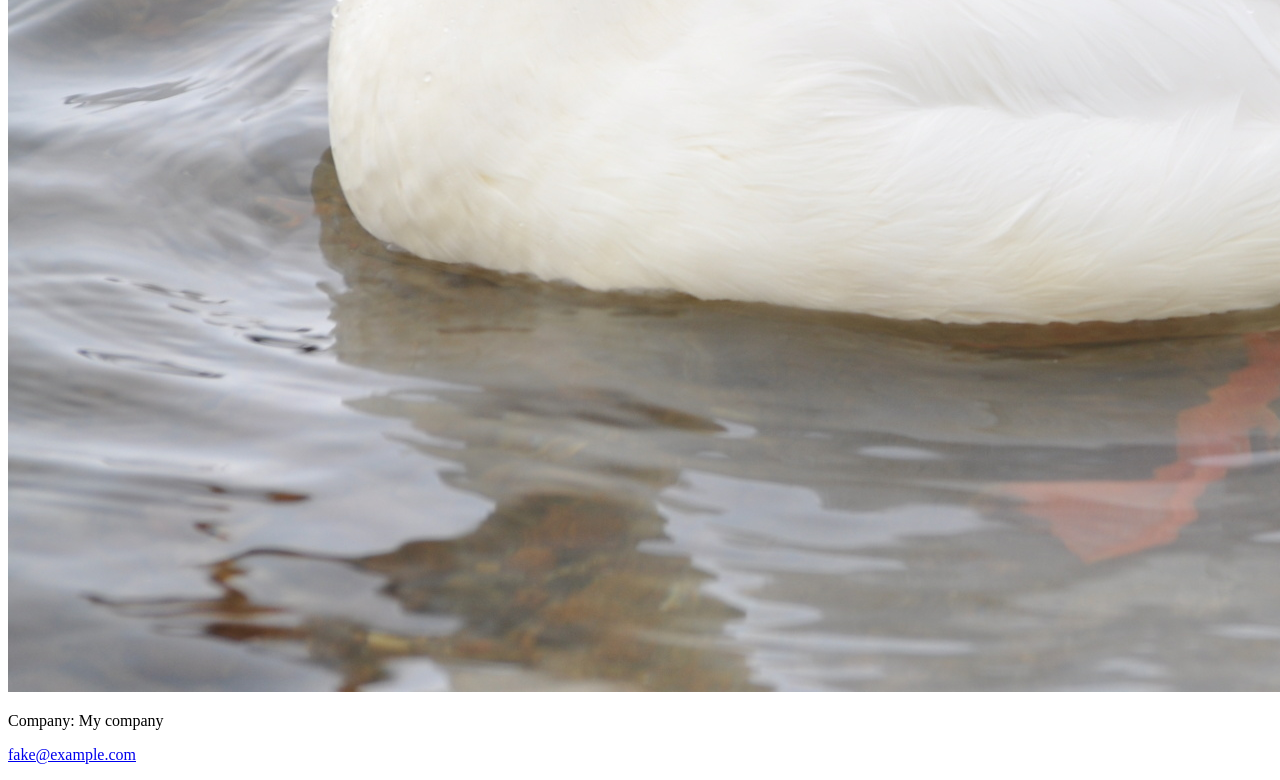
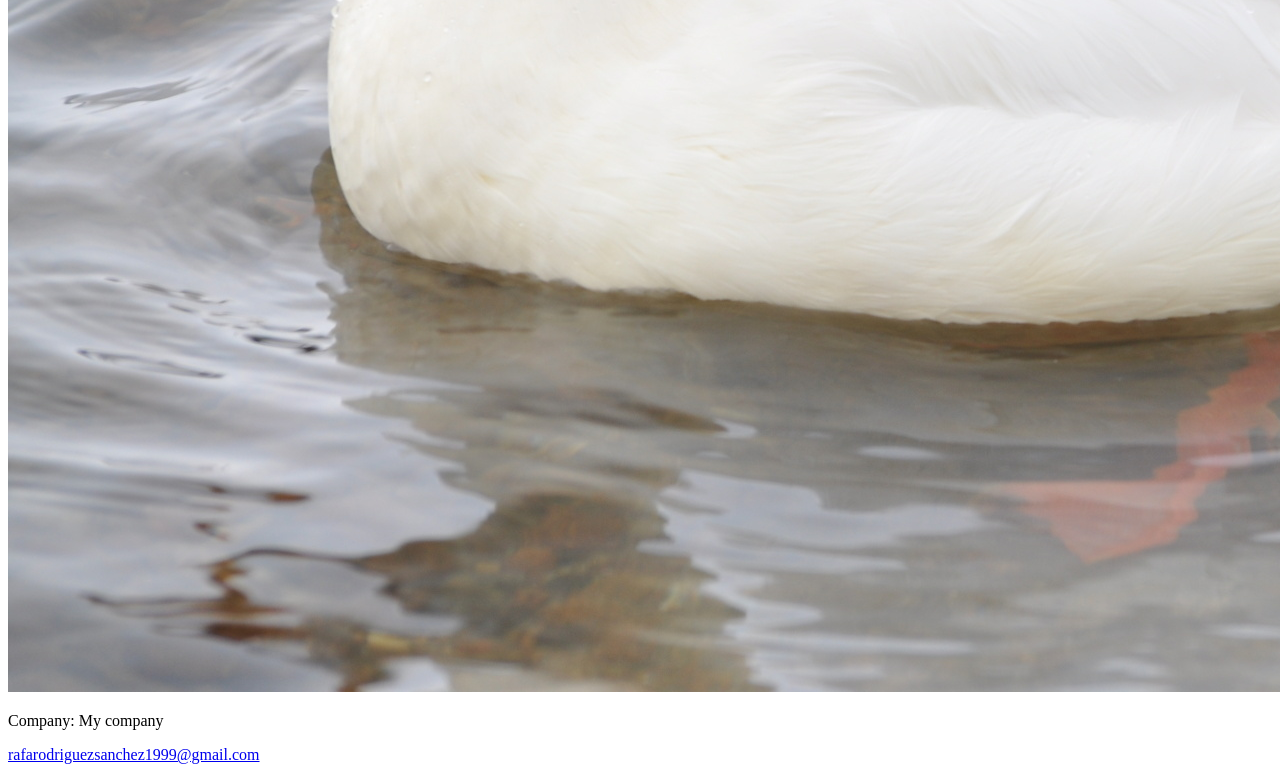
Before and after one commit to Rafa18999/Exercise_Unit5_website, a plain HTML site: page index.html in a window 1280 px wide. Shown: the part 782-1562 px from the top of the page. Drawn offline with Linux system fonts and the light colour scheme.

Commit message:
Contact information

```diff
--- a/index.html
+++ b/index.html
@@ -9,6 +9,6 @@
 </body>
 <footer>
     <p> Company: My company </p>
-    <p><a href="mailto:fake@example.com"> fake@example.com </a></p>
+    <p><a href="mailto:rafarodriguezsanchez1999@gmail.com"> rafarodriguezsanchez1999@gmail.com </a></p>
 </footer>
 </html>
```
